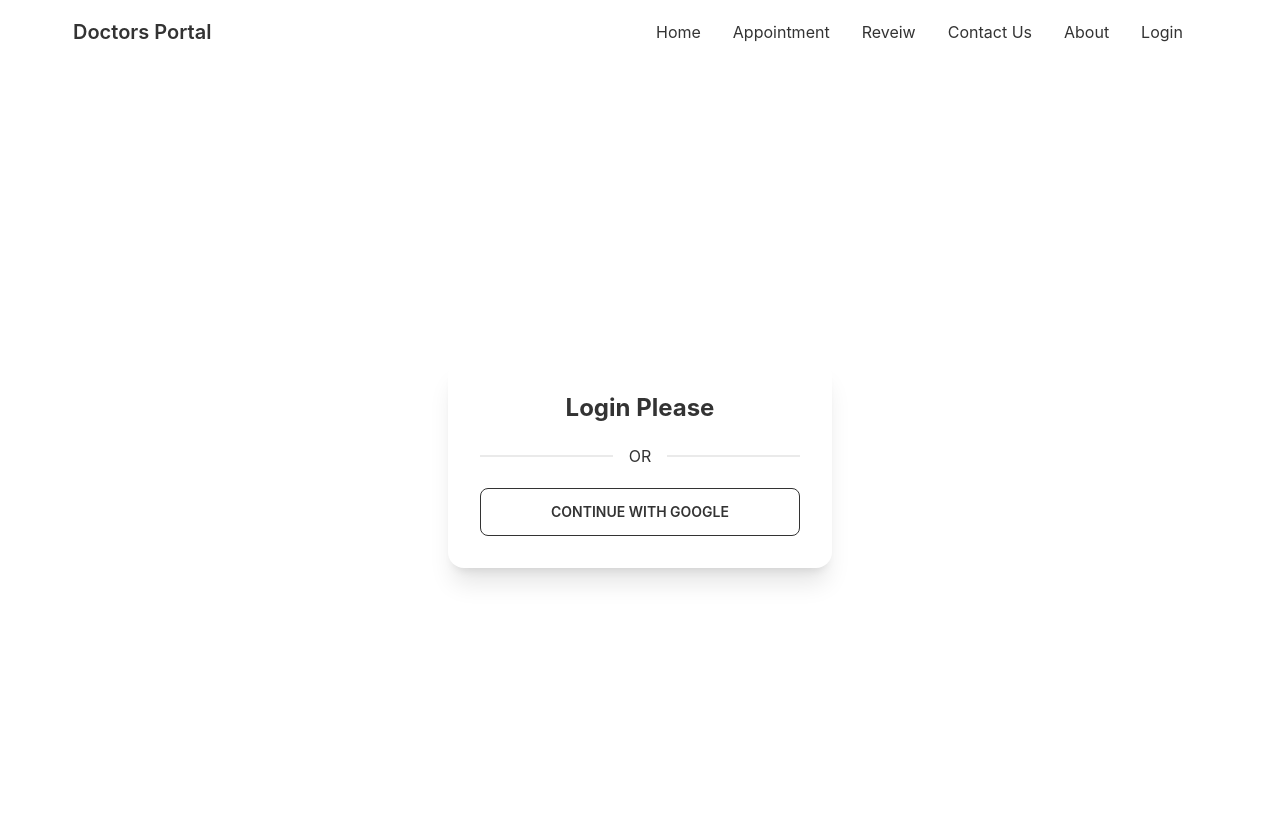
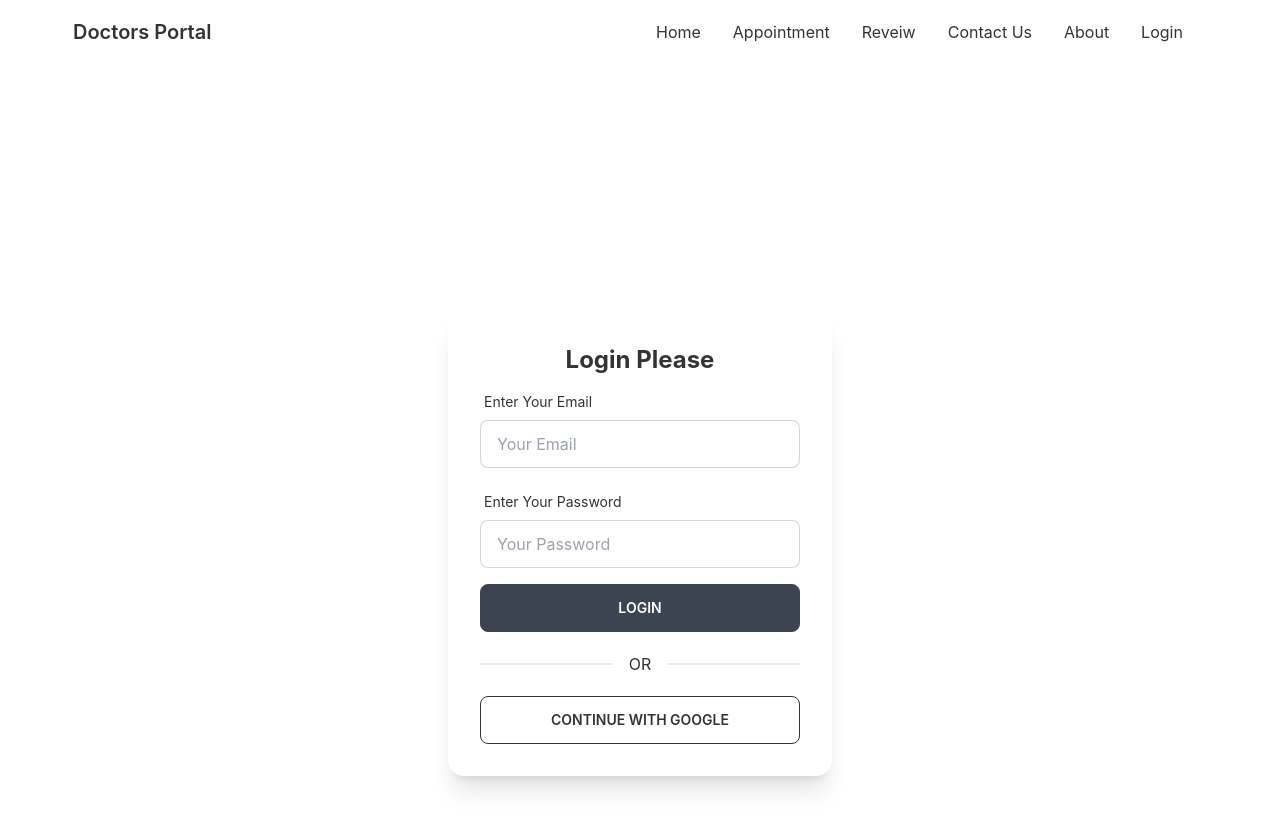
Before and after one commit to AkashMAbrrar/doctor-portal-clients, a React (Create React App) app: page /login in a window 1280 px wide. Shown: the top 830 px of the page. Built offline with nearby package versions, Linux system fonts and the light colour scheme; no server answers.

Commit message:
this commit for login form loading spinner and email and password authenticaton implements

```diff
--- a/src/Page/Login/Login.js
+++ b/src/Page/Login/Login.js
@@ -1,18 +1,96 @@
 import React from 'react';
-import { useSignInWithGoogle } from 'react-firebase-hooks/auth';
+import { useSignInWithEmailAndPassword, useSignInWithGoogle } from 'react-firebase-hooks/auth';
 import auth from '../../firebase_init';
+import { useForm } from "react-hook-form";
+import Loading from '../Shared/Loading';
 
 
 const Login = () => {
-    const [signInWithGoogle, user, loading, error] = useSignInWithGoogle(auth);
-    if (user) {
-        console.log(user)
+    const [signInWithGoogle, guser, gLoading, gError] = useSignInWithGoogle(auth);
+    const { register, formState: { errors }, handleSubmit } = useForm();
+    const [
+        signInWithEmailAndPassword,
+        user,
+        loading,
+        error,
+    ] = useSignInWithEmailAndPassword(auth);
+
+    let singInError;
+
+    if (loading || gLoading) {
+        return <Loading></Loading>
     }
+
+    if (error || gError) {
+        singInError = <small className='text-red-500'>{error?.message || gError?.message}</small>
+    }
+
+    if (guser) {
+        console.log(guser)
+    }
+
+    const onSubmit = data => {
+        console.log(data);
+        signInWithEmailAndPassword(data.email, data.password);
+    }
+
+
     return (
-        <div className='flex h-screen justify-center items-center'>
+        <div className='flex h-screen justify-center items-center my-20'>
             <div className="card w-96 bg-base-100 shadow-xl">
                 <div className="card-body">
                     <h2 className="text-center text-2xl font-bold">Login Please</h2>
+                    <form onSubmit={handleSubmit(onSubmit)}>
+
+                        <div class="form-control w-full max-w-xs">
+                            <label class="label">
+                                <span class="label-text">Enter Your Email</span>
+                            </label>
+                            <input
+                                type="email"
+                                placeholder="Your Email" class="input input-bordered w-full max-w-xs"
+                                {...register("email", {
+                                    required: {
+                                        value: true,
+                                        message: 'Your Email Is Required'
+                                    },
+                                    pattern: {
+                                        value: /[a-z0-9]+@[a-z]+\.[a-z]{2,3}/,
+                                        message: 'Please Provide A Valid Email'
+                                    }
+                                })}
+                            />
+                            <label class="label">
+                                {errors.email?.type === 'required' && <span class="label-text-alt text-red-500">{errors.email.message}</span>}
+                                {errors.email?.type === 'pattern' && <span class="label-text-alt text-red-500">{errors.email.message}</span>}
+                            </label>
+                        </div>
+                        <div class="form-control w-full max-w-xs">
+                            <label class="label">
+                                <span class="label-text">Enter Your Password</span>
+                            </label>
+                            <input
+                                type="password"
+                                placeholder="Your Password" class="input input-bordered w-full max-w-xs"
+                                {...register("password", {
+                                    required: {
+                                        value: true,
+                                        message: 'Your Password Is Required'
+                                    },
+                                    minLength: {
+                                        value: 6,
+                                        message: 'password contain must be six characters or longer'
+                                    }
+                                })}
+                            />
+                            <label class="label">
+                                {errors.password?.type === 'required' && <span class="label-text-alt text-red-500">{errors.password.message}</span>}
+                                {errors.password?.type === 'minLength' && <span class="label-text-alt text-red-500">{errors.password.message}</span>}
+                            </label>
+                        </div>
+                        {singInError}
+                        <input className='btn w-full max-w-xs text-white' type="submit" value='Login' />
+                    </form>
                     <div className="divider">OR</div>
                     <button
                         onClick={() => signInWithGoogle()}
--- /dev/null
+++ b/src/Page/Shared/Loading.js
@@ -0,0 +1,11 @@
+import React from 'react';
+
+const Loading = () => {
+    return (
+        <div class="flex items-center justify-center ">
+            <div class="w-16 h-16 border-b-2 border-gray-900 rounded-full animate-spin"></div>
+        </div>
+    );
+};
+
+export default Loading;
```
